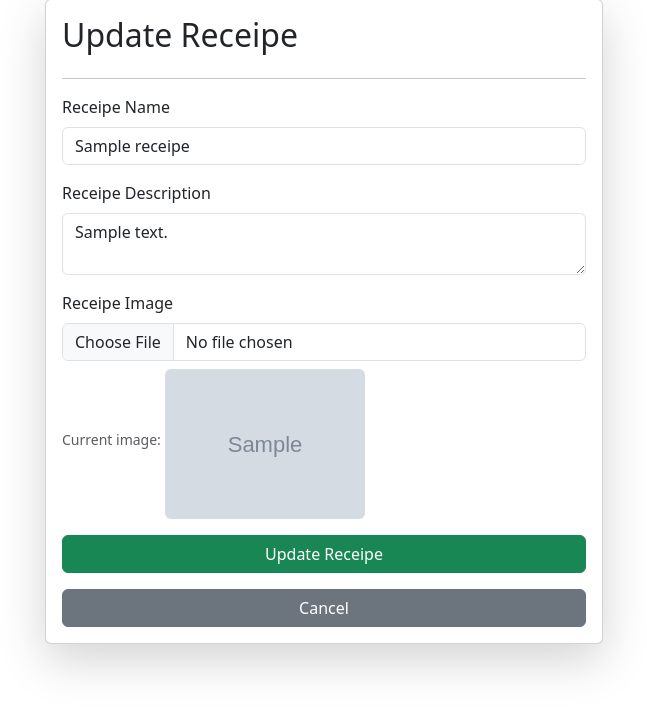
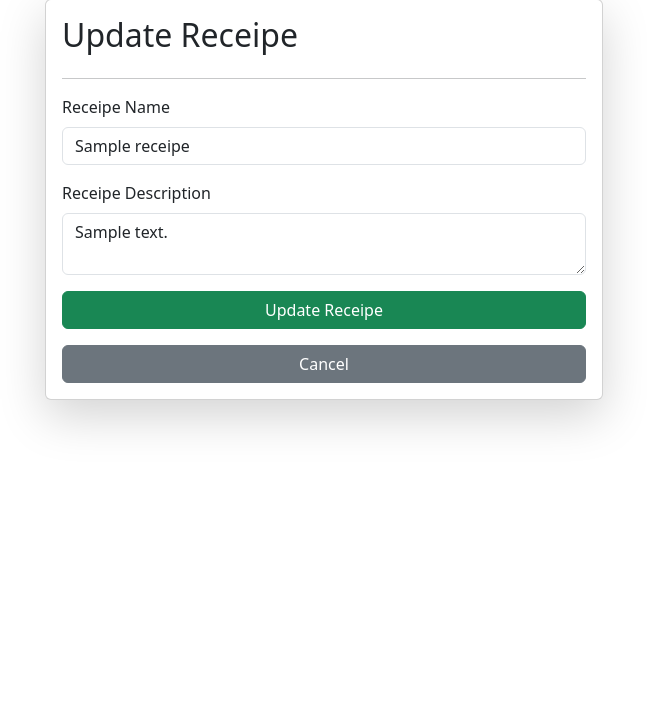
Before and after one commit to SubhamParajuli/crud_django, a Django app: page /update_receipe/1/ in a window 1280 px wide. Shown: the part 49-761 px from the top of the page, without its empty margins (316-963 px from the left). Run offline with Django 5.2, Linux system fonts and the light colour scheme; tables that the repository leaves empty hold one stand-in row (values such as "Sample post"); grey boxes marked "Sample" are stand-in pictures.

Commit message:
Finished CRUD application

```diff
--- a/core/receipe_bud/models.py
+++ b/core/receipe_bud/models.py
@@ -1,8 +1,6 @@
 from django.db import models
-from django.contrib.auth.models import User
 
 # Create your models here.
 class Receipe(models.Model):
     receipe_name=models.CharField(max_length=100)
     receipe_description=models.TextField()
-    receipe_image=models.ImageField(upload_to='receipe_images/')
--- a/core/receipe_bud/templates/receipe.html
+++ b/core/receipe_bud/templates/receipe.html
@@ -11,45 +11,50 @@
 
 
 <div class="container mt-5">
-  <form class="col-6 mx-auto card p-3 shadow-lg" method="post" enctype="multipart/form-data">
+  <form class="col-6 mx-auto card p-3 shadow-lg" method="post">
     {% csrf_token %}
-    <div style="display: flex; justify-content: space-between;">
+    <div style="display: flex; justify-content: space-between; align-items: center;">
     <h2 style="text-align: center;">Receipe CRUD</h2>
+    <p class="">Subham Parajuli</p>
     </div>
     <hr />
+    {% if errors %}
+    <div class="alert alert-danger" role="alert">
+      Please fix the form errors.
+    </div>
+    {% endif %}
     <div class="mb-3">
       <label for="exampleInputEmail1" class="form-label">Receipe Name</label>
       <input
         type="text"
-        class="form-control"
+        class="form-control {% if errors.receipe_name %}is-invalid{% endif %}"
         name="receipe_name"
+        value="{{ form_data.receipe_name|default:'' }}"
       />
+      {% if errors.receipe_name %}
+      <div class="invalid-feedback">{{ errors.receipe_name }}</div>
+      {% endif %}
     </div>
     <div class="mb-3">
       <label for="receipe_description" class="form-label"
         >Receipe Description</label
       >
-      <textarea  name="receipe_description" class="form-control"></textarea>
-    </div>
-
-    <div class="mb-3">
-      <label  class="form-label"
-        >Receipe Description</label
-      >
-      <input type="file"  name="receipe_image" class="form-control" />
+      <textarea  name="receipe_description" class="form-control {% if errors.receipe_description %}is-invalid{% endif %}">{{ form_data.receipe_description|default:'' }}</textarea>
+      {% if errors.receipe_description %}
+      <div class="invalid-feedback">{{ errors.receipe_description }}</div>
+      {% endif %}
     </div>
 
     <button type="submit" class="btn btn-success">Add Receipe</button>
   </form>
 
 
-  <table class="table mt-5">
+  <table class="table table-striped table-bordered mt-5">
   <thead>
     <tr >
       <th scope="col">SNo.</th>
       <th scope="col">Receipe Name</th>
       <th scope="col">Receipe Discription</th>
-      <th scope="col">Image</th>
       <th scope="col">Actions</th>
     </tr>
   </thead>
@@ -59,12 +64,6 @@
       <th scope="row">{{forloop.counter}}</th>
       <td>{{receipe.receipe_name}}</td>
       <td>{{receipe.receipe_description}}</td>
-      <td>
-        {% if receipe.receipe_image %}
-        <img class="rounded mx-auto d-block h-100px w-200px" style="width: 200px; height: 150px;" src="{{ receipe.receipe_image.url }}" alt="{{receipe.receipe_name}}">
-        {% endif %}
-
-      </td>
       <td>
           <div style="display: flex; align-items: center; justify-content: center; flex-direction: column;">
           <a href="/delete_receipe/{{receipe.id}}/" class="btn btn-danger">Delete</a>
--- a/core/receipe_bud/templates/update_receipe.html
+++ b/core/receipe_bud/templates/update_receipe.html
@@ -1,34 +1,34 @@
 {%extends "receipe.html" %} {%block start%}
 
 <div class="container mt-5">
-  <form class="col-6 mx-auto card p-3 shadow-lg" method="post" enctype="multipart/form-data">
+  <form class="col-6 mx-auto card p-3 shadow-lg" method="post">
     {% csrf_token %}
     <h2>Update Receipe</h2>
     <hr />
+    {% if errors %}
+    <div class="alert alert-danger" role="alert">
+      Please fix the form errors.
+    </div>
+    {% endif %}
     <div class="mb-3">
       <label for="receipe_name" class="form-label">Receipe Name</label>
       <input
         type="text"
-        class="form-control"
+        class="form-control {% if errors.receipe_name %}is-invalid{% endif %}"
         name="receipe_name"
-        value="{{receipe.receipe_name}}"
+        value="{{ form_data.receipe_name|default:receipe.receipe_name }}"
       />
+      {% if errors.receipe_name %}
+      <div class="invalid-feedback">{{ errors.receipe_name }}</div>
+      {% endif %}
     </div>
     <div class="mb-3">
       <label for="receipe_description" class="form-label"
         >Receipe Description</label
       >
-      <textarea name="receipe_description" class="form-control">{{receipe.receipe_description}}</textarea>
-    </div>
-
-    <div class="mb-3">
-      <label class="form-label"
-        >Receipe Image</label
-      >
-      <input type="file" name="receipe_image" class="form-control" />
-      {% if receipe.receipe_image %}
-      <small class="form-text text-muted">Current image:</small>
-      <img class="rounded mt-2 ml-2" style="width: 200px; height: 150px; " src="{{ receipe.receipe_image.url }}" alt="{{receipe.receipe_name}}">
+      <textarea name="receipe_description" class="form-control {% if errors.receipe_description %}is-invalid{% endif %}">{{ form_data.receipe_description|default:receipe.receipe_description }}</textarea>
+      {% if errors.receipe_description %}
+      <div class="invalid-feedback">{{ errors.receipe_description }}</div>
       {% endif %}
     </div>
 
--- a/core/receipe_bud/views.py
+++ b/core/receipe_bud/views.py
@@ -3,19 +3,35 @@ from .models import *
 # Create your views here.
 
 def receipe_page(request):
+    queryset=Receipe.objects.all()
+
     if request.method=="POST":
         data=request.POST
-        receipe_image=request.FILES.get('receipe_image')
-        receipe_name=data.get('receipe_name')
-        receipe_description=data.get('receipe_description')
+        receipe_name=(data.get('receipe_name') or '').strip()
+        receipe_description=(data.get('receipe_description') or '').strip()
+        errors={}
+
+        if len(receipe_name)==0:
+            errors['receipe_name']='Receipe name cannot be empty.'
+        if len(receipe_description)==0:
+            errors['receipe_description']='Receipe description cannot be empty.'
+
+        if errors:
+            context={
+                'receipes':queryset,
+                'errors':errors,
+                'form_data':{
+                    'receipe_name':receipe_name,
+                    'receipe_description':receipe_description,
+                }
+            }
+            return render(request,'receipe.html',context)
 
         Receipe.objects.create(
-            receipe_image=receipe_image,
             receipe_name=receipe_name,
             receipe_description=receipe_description)
         return redirect('/')
 
-    queryset=Receipe.objects.all()
     context={
         'receipes':queryset
     }
@@ -37,16 +53,26 @@ def update_receipe(request,id):
 
     if request.method=="POST":
         data=request.POST
-        receipe_image=request.FILES.get('receipe_image')
-        receipe_name=data.get('receipe_name')
-        receipe_description=data.get('receipe_description')
+        receipe_name=(data.get('receipe_name') or '').strip()
+        receipe_description=(data.get('receipe_description') or '').strip()
+        errors={}
+
+        if len(receipe_name)==0:
+            errors['receipe_name']='Receipe name cannot be empty.'
+        if len(receipe_description)==0:
+            errors['receipe_description']='Receipe description cannot be empty.'
+
+        if errors:
+            context['errors']=errors
+            context['form_data']={
+                'receipe_name':receipe_name,
+                'receipe_description':receipe_description,
+            }
+            return render(request,'update_receipe.html',context)
 
         queryset.receipe_name=receipe_name
         queryset.receipe_description=receipe_description
 
-        if receipe_image:
-            queryset.receipe_image=receipe_image
-
         queryset.save()
         return redirect('/')
     return render(request,'update_receipe.html',context)
```
Also changed, not shown: core/db.sqlite3, core/public/static/receipe_images/tumbnail_final_gKRhfgC.png (added), core/receipe_bud/migrations/0002_remove_receipe_receipe_image.py (added).
